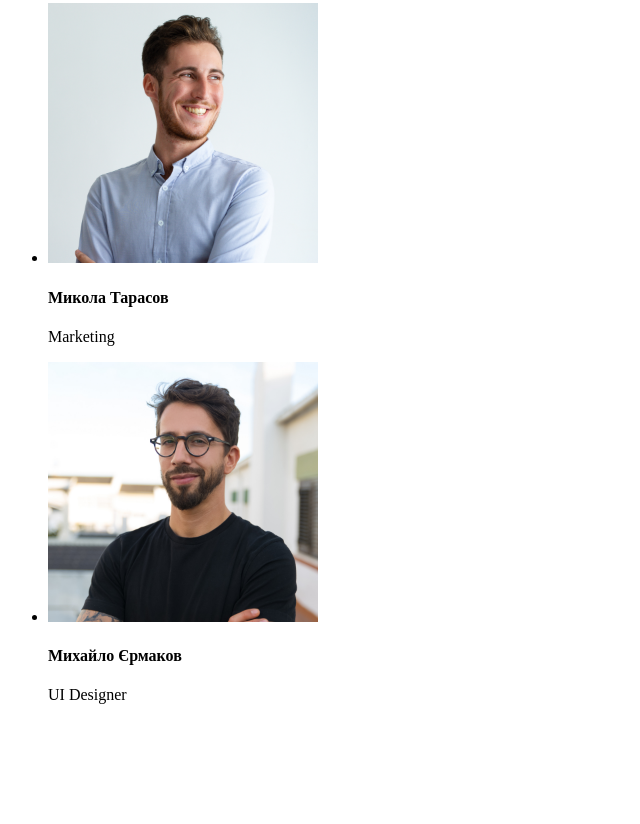
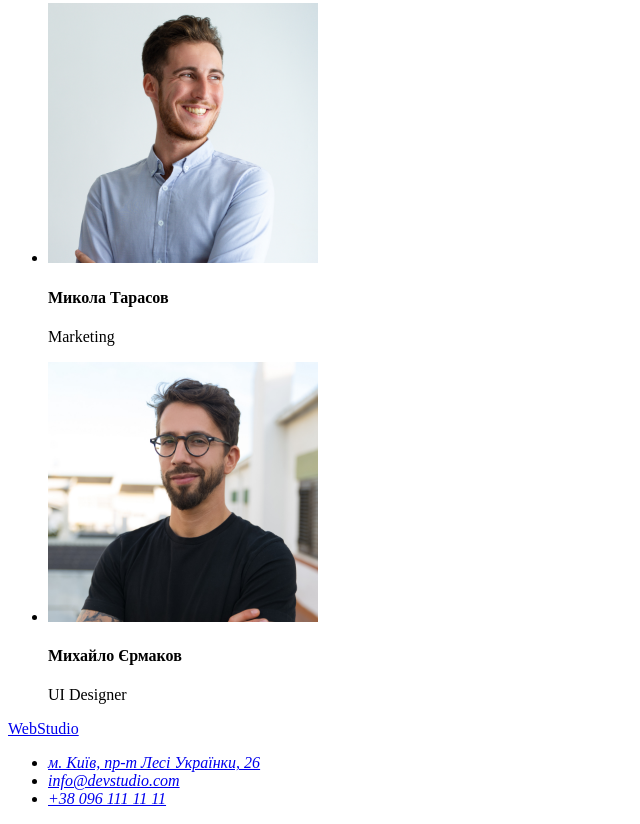
Before and after one commit to EvdokimovJeka/goit-markup-hw-01, a plain HTML site: page index.html in a window 1280 px wide. Shown: the part 2317-3141 px from the top of the page, without its empty margins (0-640 px from the left). Before the commit the page ends 3037 px from the top, so only its background shows below. Drawn offline with Linux system fonts and the light colour scheme.

Commit message:
Добавляет подвал страницы

```diff
--- a/index.html
+++ b/index.html
@@ -96,5 +96,22 @@
                 </ul>
             </section>
         </main>
+        <!--Підвал сайту-->
+        <footer>
+            <a href="/">WebStudio</a>
+            <address>
+                <ul>
+                    <li>
+                        <a href="https://www.google.com/maps/d/viewer?mid=10uSM3H-mIU3GznYo2szRIEphczw&hl=en_US&ll=50.42732700000001%2C30.538092&z=17" target="_blank" rel="noopener noreferrer">м. Київ, пр-т Лесі Українки, 26</a>
+                    </li>
+                    <li>
+                        <a href="mailto:info@devstudio.com">info@devstudio.com</a>
+                    </li>
+                    <li>
+                        <a href="tel:+380961111111">+38 096 111 11 11</a>
+                    </li>
+                </ul>
+            </address>
+        </footer>
     </body>
 </html>
```
